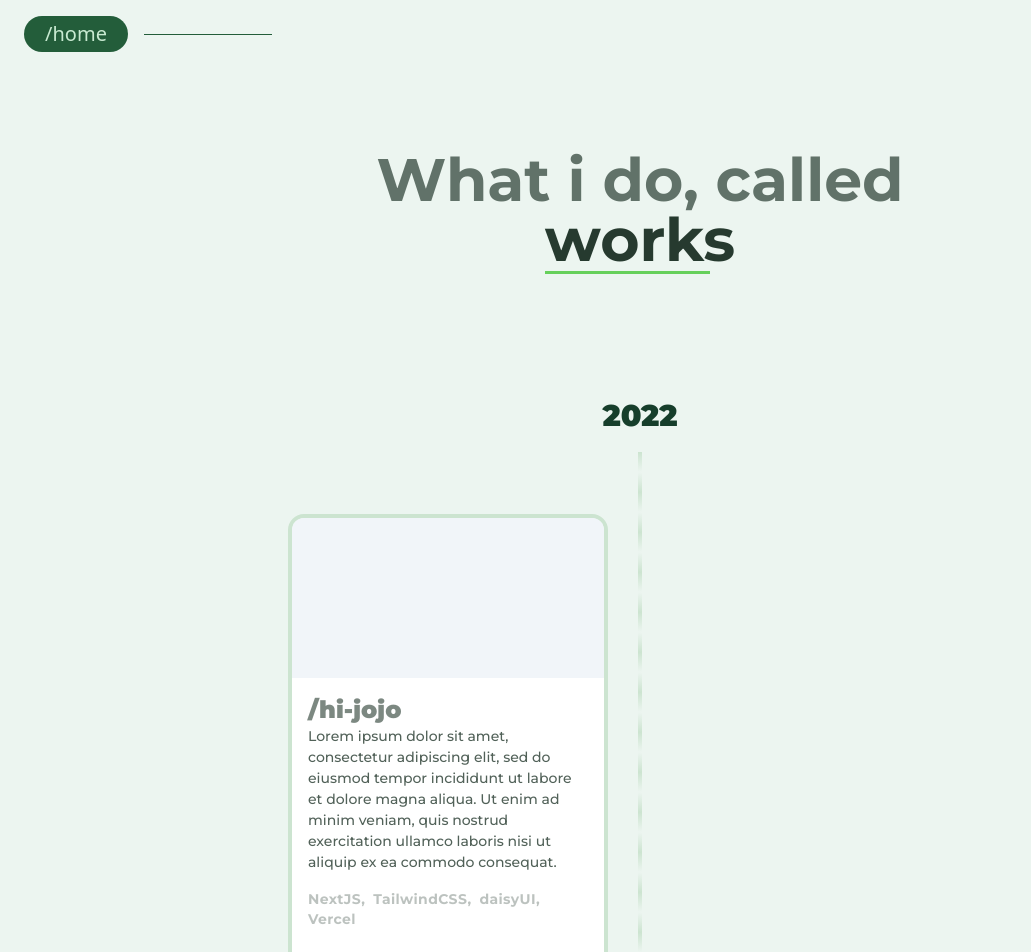
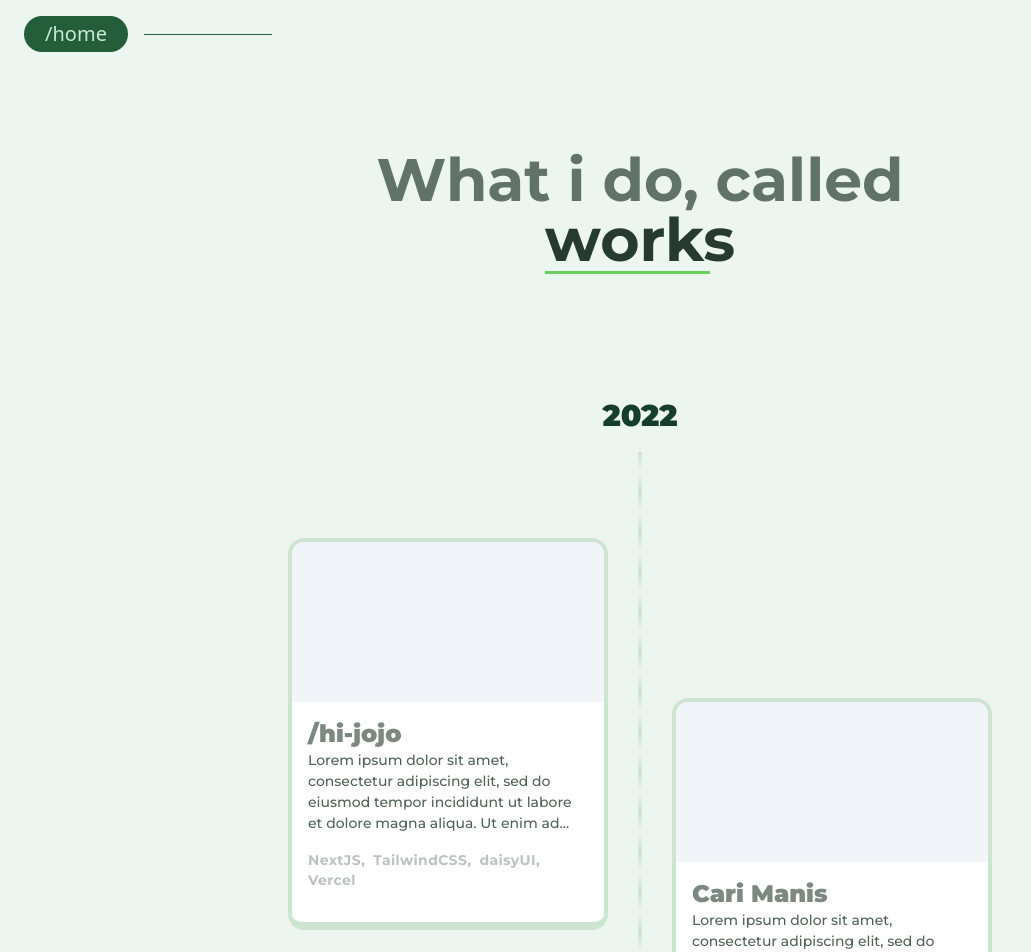
Before and after one commit to code7070/hi-jojo, a Next.js app: page /works in a window 1280 px wide. Shown: the top 952 px of the page, without its empty margins (0-1031 px from the left). Built offline with nearby package versions, Linux system fonts and the light colour scheme.

Commit message:
position adjustment

```diff
--- a/src/layouts/project/project-card.js
+++ b/src/layouts/project/project-card.js
@@ -1,20 +1,22 @@
 export default function ProjectCard({
   name = "Project Title",
   description = "Lorem ipsum dolor sit amet, consectetur adipiscing elit, sed do eiusmod tempor incididunt ut labore et dolore magna aliqua. Ut enim ad minim veniam, quis nostrud exercitation ullamco laboris nisi ut aliquip ex ea commodo consequat. ",
+  stacks,
   isEven,
-  stacks,
+  isFirst,
 }) {
   let evenClass = "md:translate-x-[60%]";
   if (isEven) evenClass = "md:-translate-x-[60%]";
   const stacklist = `${stacks}`.split(",");
+  const noFirstClass = isFirst ? "" : "md:-mt-64";
   return (
     <div
-      className={`relative rounded-2xl border-b-8 border-4 border-secondary w-[100%] max-w-xs overflow-hidden ${evenClass} mb-6 transition-all duration-300 cursor-pointer hover:border-primary`}
+      className={`relative rounded-2xl border-b-8 border-4 border-secondary w-[100%] max-w-xs overflow-hidden ${evenClass} ${noFirstClass} my-6 transition-all duration-300 cursor-pointer hover:border-primary`}
     >
       <div className="h-[160px] bg-slate-100"></div>
       <div className="p-4 bg-white">
         <div className="font-black opacity-60 text-2xl">{name}</div>
-        <div className="text-sm font-medium leading-normal opacity-80">
+        <div className="text-sm font-medium leading-normal opacity-80 line-clamp-4">
           {description}
         </div>
         <div className="text-sm my-4 font-bold tracking-wide flex flex-wrap">
--- a/src/pages/works/index.js
+++ b/src/pages/works/index.js
@@ -75,8 +75,8 @@ export default function WorksPage({ workyear = [] }) {
             <div key={i.year} className={styles.year}>
               <div className={styles.yearHead}>{i.year}</div>
               <div className={styles.workGrouped}>
-                {i.works.map((w) => (
-                  <ProjectCard key={w.link} {...w} />
+                {i.works.map((w, index) => (
+                  <ProjectCard key={w.link} {...w} isFirst={index === 0} />
                 ))}
               </div>
             </div>
```
Also changed, not shown: src/development-status.txt (added).
